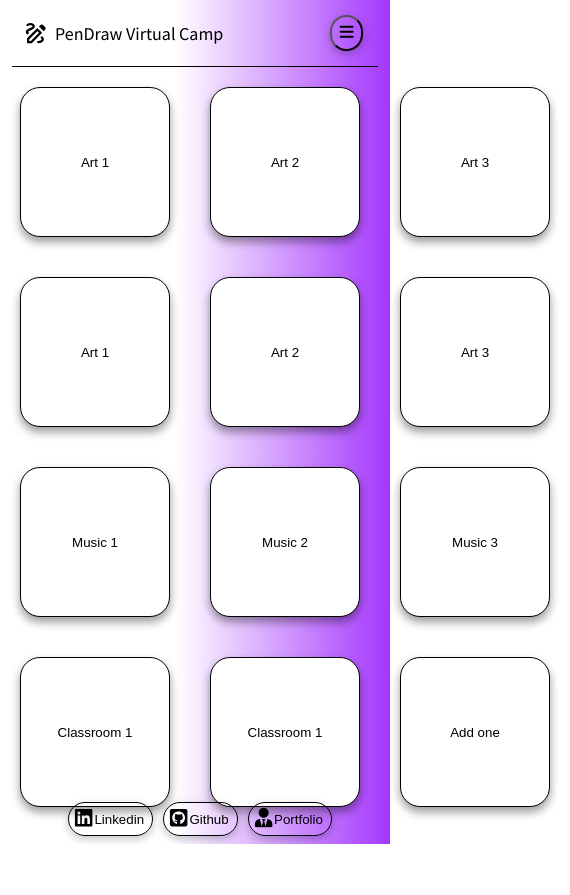
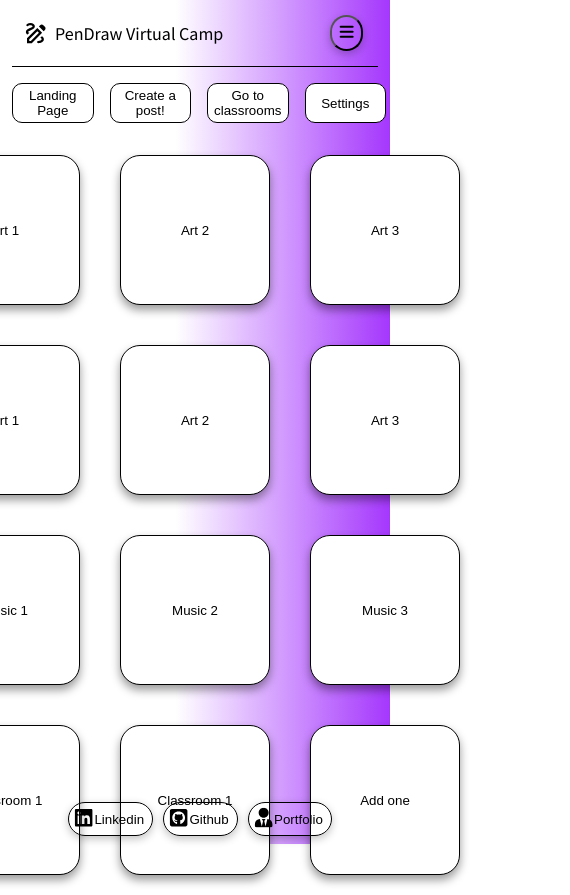
Before and after one commit to Ianduha13/Pendraw-Virtual-Camp, a React (Create React App) app in the folder frontend/: page /dashboard in a window 390 px wide. Shown: the whole page, 570 px wide, since content can reach past the window. Before the commit the page ends 844 px from the top, so only its background shows below. Built offline with nearby package versions, Linux system fonts and the light colour scheme.

Commit message:
Adding responsive queries from forms and Dashboard

```diff
--- a/frontend/src/components/Navbar.js
+++ b/frontend/src/components/Navbar.js
@@ -46,9 +46,7 @@ const Header = ({ user }) => {
           </li>
           <li>
             <button className='btn-options'>
-              <Link to='/notifications'>
-                <HiOutlineBell />
-              </Link>
+              <HiOutlineBell />
             </button>
           </li>
           <li>
--- a/frontend/src/components/styles/Dashboard.css
+++ b/frontend/src/components/styles/Dashboard.css
@@ -1,6 +1,5 @@
 .md-container{
   width: 100%;
-  height: 92%;
   display: flex;
   justify-content: space-evenly;
 }
@@ -35,13 +34,27 @@
   border-radius: 20px;
   box-shadow: rgba(0, 0, 0, 0.40) 0px 5px 10px;
 }
-@media (max-width:600px) {
-  ul{
-    display: none;
-  }
-  .btn-container{
+
+@media (max-width:1200px) {
+    .btn-container{
     margin:0;
     grid-template-rows: auto auto auto auto auto;
     grid-template-columns: auto auto auto;
   }
+  .left-container ul{
+    width: 100%;
+    display: flex;
+    flex-direction: row;
+  }
+  .left-container ul li{
+    margin: 0.5rem;
+    width: 30%;
+  }
+  .left-container{
+    margin-top: -1rem;
+  }
+  .md-container{
+    flex-direction: column;
+    align-items: center;
+  }
 }
--- a/frontend/src/components/styles/Footer.css
+++ b/frontend/src/components/styles/Footer.css
@@ -6,11 +6,7 @@ footer{
   display: flex;
   justify-content: center;
 }
-footer p {
-  font-size: large;
-  font-weight: 500;
-  bottom: -6px;
-}
+
 .btn-footer{
   box-shadow: rgba(0, 0, 0, 0.24) 0px 3px 8px;
   margin-left: 10px;
@@ -28,9 +24,3 @@ footer p {
 .btn-footer svg{
   transform: scale(1.5);
 }
-@media (max-width:500px) {
-  footer p{
-    position:unset;
-    display: none;
-  }
-}
--- a/frontend/src/components/styles/Form.css
+++ b/frontend/src/components/styles/Form.css
@@ -42,3 +42,12 @@
 input{
   padding-left: 10px;
 }
+@media (max-width: 750px) {
+  .form-group{
+    align-self: center;
+    width: 300px;
+  }.form-control{
+    align-self: center;
+    width: 300px;
+  }
+}
--- a/frontend/src/components/styles/Navbar.css
+++ b/frontend/src/components/styles/Navbar.css
@@ -63,7 +63,7 @@
 .inactive{
   display: none;
 }
-@media (max-width: 500px) {
+@media (max-width: 600px) {
   .btn-options{
     display: none;
   }
--- a/frontend/src/components/styles/Profile.css
+++ b/frontend/src/components/styles/Profile.css
@@ -19,6 +19,7 @@
 }
 p{
   font-weight: 500;
+  text-align: center;
 }
 .bot-container{
   margin-top: 20px ;
@@ -34,4 +35,5 @@ p{
 }
 .classroom-container{
   width: 20%;
+  text-align: center;
 }
--- a/frontend/src/index.js
+++ b/frontend/src/index.js
@@ -1,6 +1,5 @@
 import React from "react"
 import { createRoot } from "react-dom/client"
-import * as bootstrap from "bootstrap"
 import { Provider } from "react-redux"
 import { store } from "./app/store"
 import App from "./App"
--- a/frontend/src/pages/Dashboard.js
+++ b/frontend/src/pages/Dashboard.js
@@ -5,7 +5,7 @@ const Dashboard = ({ user }) => {
   return (
     <div className='md-container'>
       <div className='left-container'>
-        <ul>
+        <ul className='options'>
           <li>
             <button>
               <Link to='/'>Landing Page</Link>
--- a/frontend/src/pages/Login.js
+++ b/frontend/src/pages/Login.js
@@ -35,6 +35,7 @@ const Login = ({ user }) => {
         </h1>
         <p>Login and start learning!</p>
       </section>
+
       <section className='form'>
         <form onSubmit={onSubmit}>
           <div className='form-group'>
--- a/frontend/src/pages/Profile.js
+++ b/frontend/src/pages/Profile.js
@@ -9,7 +9,7 @@ const Profile = ({ user }) => {
   return (
     <div className='profile-container'>
       <div className='photo'>
-        <button>dd your photo</button>
+        <button>Add your photo</button>
       </div>
       <div className='data-container'>
         <p>Name: {userName}</p>
```
Also changed, not shown: frontend/src/components/MobileNavigation.js (added).
